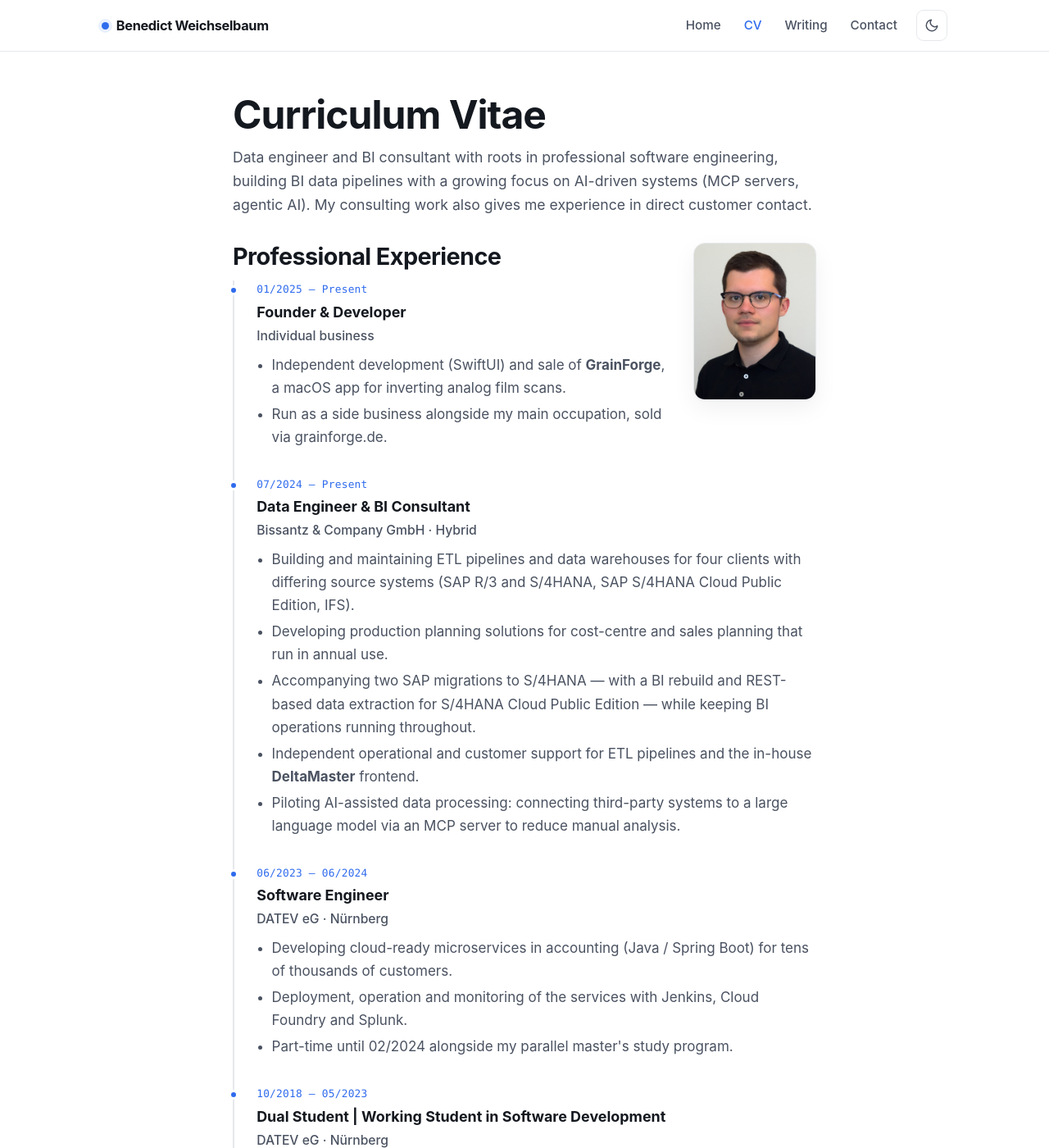
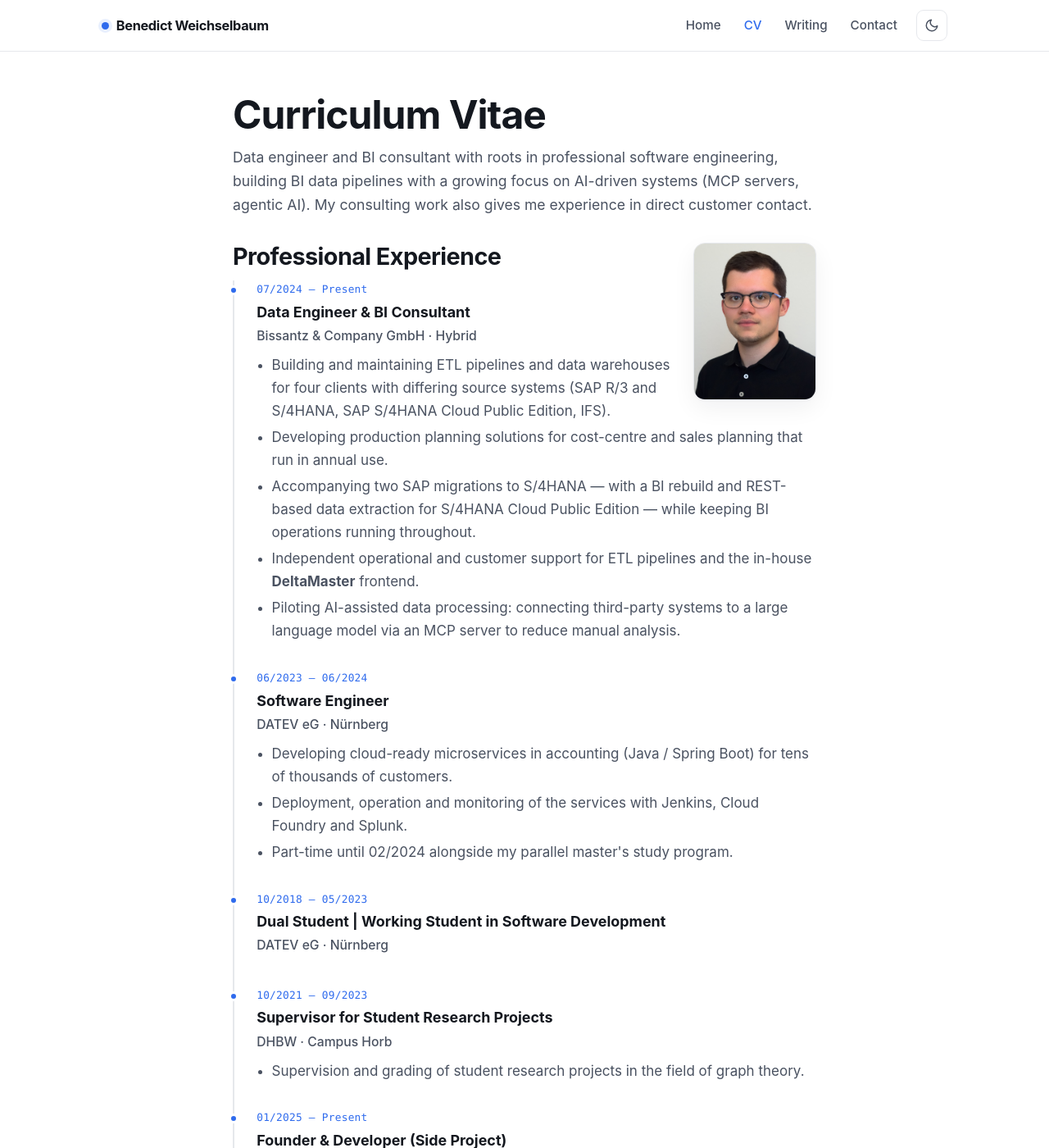
Before and after one commit to benedictweichselbaum/benedictweichselbaum.github.io, a Jekyll site: the page built from cv.markdown, in a window 1280 px wide and 1400 px high. Shown: the whole window at 82% size. Built offline with Jekyll 4.4.1, drawn with Linux system fonts in a browser that asks for light colours; some of the changed text lies outside the part shown.

Commit message:
Reorder CV to lead with professional experience
Move GrainForge (side project) to the end of the Professional
Experience timeline to emphasize employed roles first.

```diff
--- a/cv.markdown
+++ b/cv.markdown
@@ -10,16 +10,6 @@ lead: Data engineer and BI consultant with roots in professional software engine
 ## Professional Experience
 
 <div class="timeline">
-
-  <div class="timeline-item">
-    <div class="tl-period">01/2025 – Present</div>
-    <div class="tl-role">Founder &amp; Developer</div>
-    <div class="tl-org">Individual business</div>
-    <ul>
-      <li>Independent development (SwiftUI) and sale of <strong>GrainForge</strong>, a macOS app for inverting analog film scans.</li>
-      <li>Run as a side business alongside my main occupation, sold via grainforge.de.</li>
-    </ul>
-  </div>
 
   <div class="timeline-item">
     <div class="tl-period">07/2024 – Present</div>
@@ -57,6 +47,16 @@ lead: Data engineer and BI consultant with roots in professional software engine
     <div class="tl-org">DHBW · Campus Horb</div>
     <ul>
       <li>Supervision and grading of student research projects in the field of graph theory.</li>
+    </ul>
+  </div>
+
+  <div class="timeline-item">
+    <div class="tl-period">01/2025 – Present</div>
+    <div class="tl-role">Founder &amp; Developer (Side Project)</div>
+    <div class="tl-org">Individual business</div>
+    <ul>
+      <li>Independent development (SwiftUI) and sale of <strong>GrainForge</strong>, a macOS app for inverting analog film scans.</li>
+      <li>Run as a side project alongside my main occupation, sold via grainforge.de.</li>
     </ul>
   </div>
 
```
